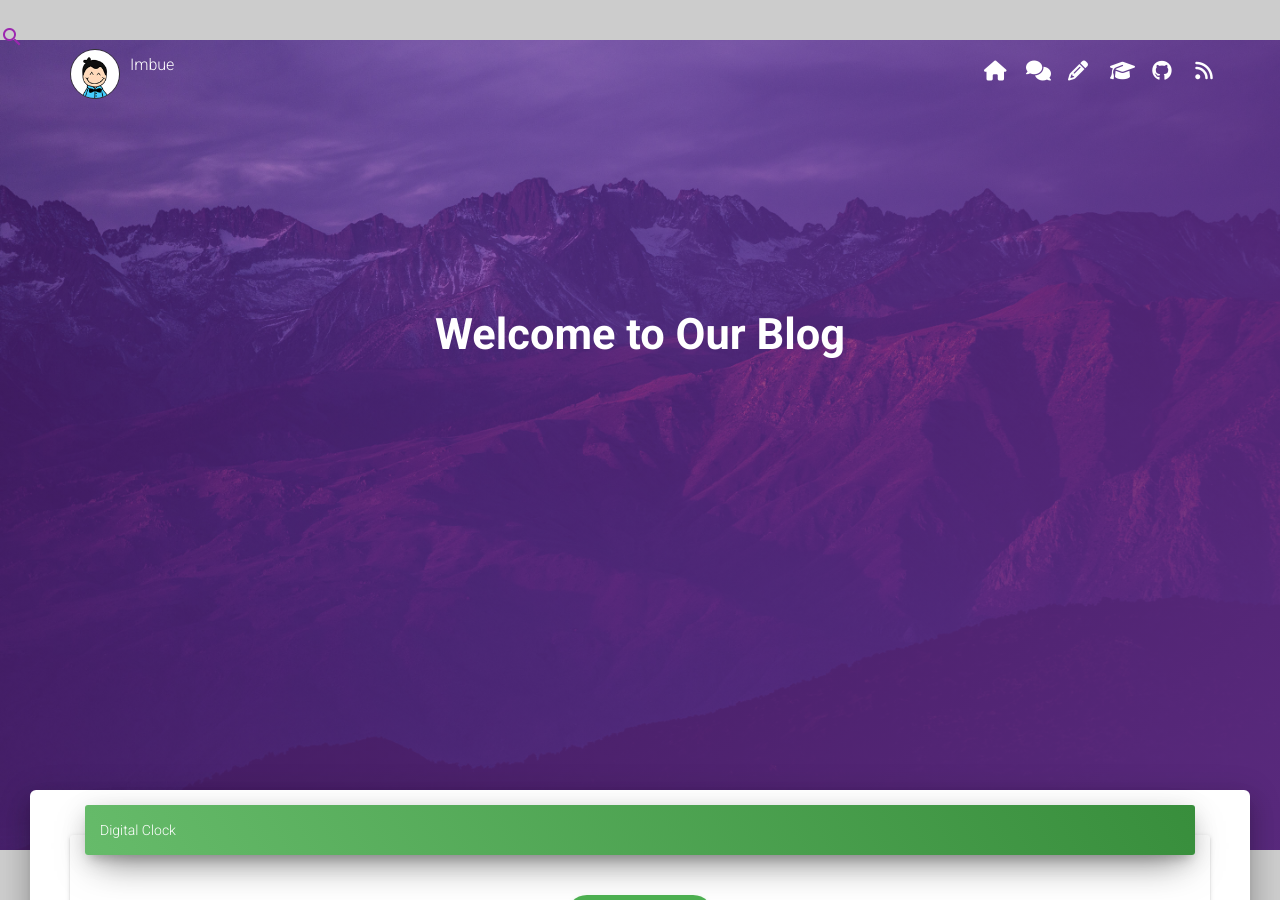
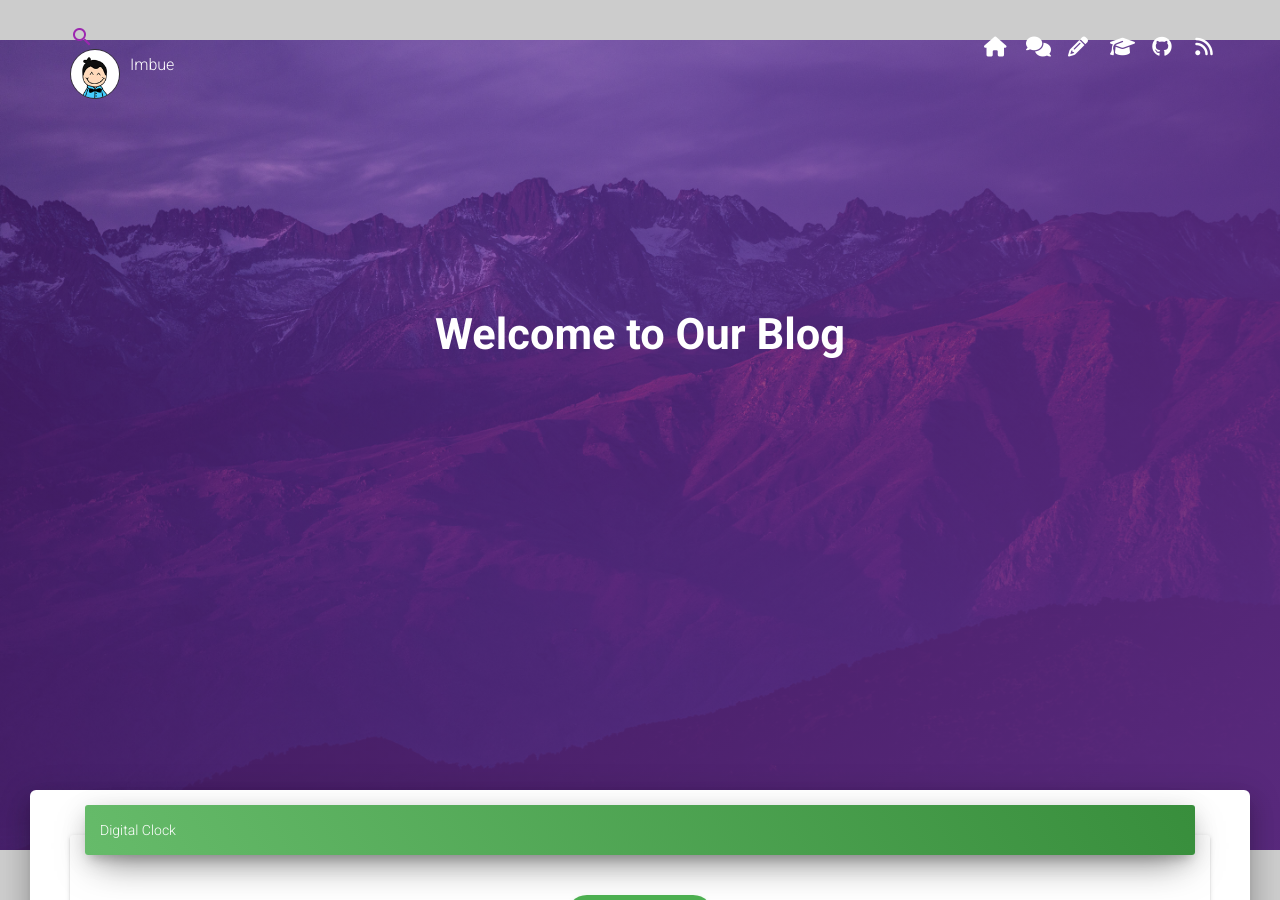
Before and after one commit to tip4programs/imbue, a Jekyll site: the page built from index.html, in a window 1280 px wide and 900 px high. Built offline with Jekyll 4.4.1, drawn with Linux system fonts in a browser that asks for light colours; nearby versions of some CDN libraries; the list of posts is cut into pages by our own code; comment, search, counter and statistics services are not loaded; a style sheet for code colours, icons or effects is not loaded.

Commit message:
Update navbar.html

```diff
--- a/_includes/navbar.html
+++ b/_includes/navbar.html
@@ -1,9 +1,9 @@
 <!-- Navbar -->
 <nav class="navbar navbar-transparent navbar-fixed-top navbar-color-on-scroll">
-	<a href="#search"><i class="material-icons">search</i></a>
-	{% include site_search.html %}
         <div class="container">
         <div class="navbar-header">
+        <a href="#search"><i class="material-icons">search</i></a>
+	{% include site_search.html %}
 	    	<button type="button" class="navbar-toggle" data-toggle="collapse" data-target="#navigation-index">
 	        	<span class="sr-only">Toggle navigation</span>
 	        	<span class="icon-bar"></span>
```
